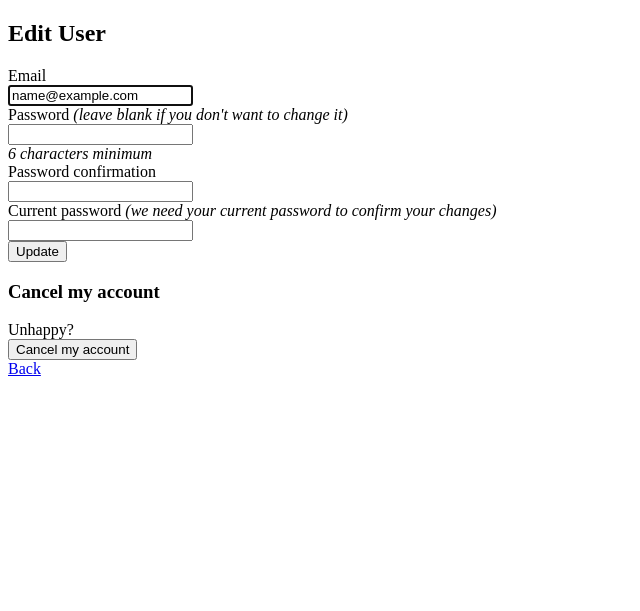
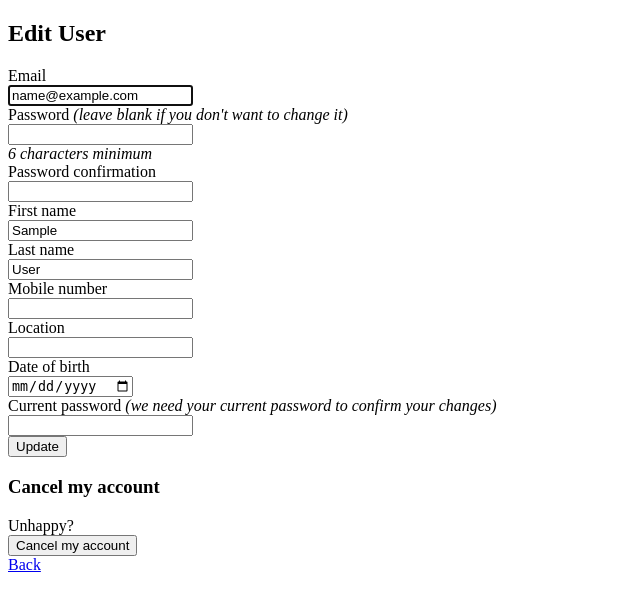
Before and after one commit to aamirkhan237/Dailyrails, a Rails app: page /users/edit in a window 1280 px wide. Shown: the top 611 px of the page, without its empty margins (0-640 px from the left). Run offline with Rails 7, Linux system fonts and the light colour scheme; the visitor is signed in with stand-in values (Sample User, id 1); some libraries are stand-ins or nearby versions.

Commit message:
Added Field for signup page

```diff
--- a/app/controllers/users/registrations_controller.rb
+++ b/app/controllers/users/registrations_controller.rb
@@ -1,8 +1,8 @@
 # frozen_string_literal: true
+class Users::RegistrationsController < Devise::RegistrationsController
+  before_action :configure_sign_up_params, only: [:create]
+  before_action :configure_account_update_params, only: [:update]
 
-class Users::RegistrationsController < Devise::RegistrationsController
-  # before_action :configure_sign_up_params, only: [:create]
-  # before_action :configure_account_update_params, only: [:update]
 
   # GET /resource/sign_up
   # def new
@@ -38,12 +38,19 @@ class Users::RegistrationsController < Devise::RegistrationsController
   #   super
   # end
 
-  # protected
+  protected
 
   # If you have extra params to permit, append them to the sanitizer.
   # def configure_sign_up_params
   #   devise_parameter_sanitizer.permit(:sign_up, keys: [:attribute])
   # end
+  def configure_sign_up_params
+    devise_parameter_sanitizer.permit(:sign_up, keys: [:first_name, :last_name, :mobile_number, :location, :date_of_birth])
+  end
+
+  def configure_account_update_params
+    devise_parameter_sanitizer.permit(:account_update, keys: [:first_name, :last_name, :mobile_number, :location, :date_of_birth])
+  end
 
   # If you have extra params to permit, append them to the sanitizer.
   # def configure_account_update_params
--- a/app/models/user.rb
+++ b/app/models/user.rb
@@ -4,6 +4,8 @@ class User < ApplicationRecord
   devise :database_authenticatable, :registerable,
          :recoverable, :rememberable, :validatable, :omniauthable,
          omniauth_providers: [:google_oauth2,:facebook]
+         validates :first_name, :last_name, :mobile_number, :location, :date_of_birth, presence: true
+
          def self.from_omniauth(auth)
           name_split = auth.info.name.split(" ")
           user = User.where(email: auth.info.email).first
--- a/app/views/devise/registrations/edit.html.erb
+++ b/app/views/devise/registrations/edit.html.erb
@@ -1,43 +1,73 @@
+<div class="container">
+  <div class="row justify-content-center">
+    <div class="col-md-6">
       <h2>Edit <%= resource_name.to_s.humanize %></h2>
 
       <%= form_for(resource, as: resource_name, url: registration_path(resource_name), html: { method: :put }) do |f| %>
         <%= render "devise/shared/error_messages", resource: resource %>
 
-  <div class="field">
+        <div class="form-group">
           <%= f.label :email %><br />
-    <%= f.email_field :email, autofocus: true, autocomplete: "email" %>
+          <%= f.email_field :email, autofocus: true, autocomplete: "email", class: "form-control" %>
         </div>
 
         <% if devise_mapping.confirmable? && resource.pending_reconfirmation? %>
           <div>Currently waiting confirmation for: <%= resource.unconfirmed_email %></div>
         <% end %>
 
-  <div class="field">
+        <div class="form-group">
           <%= f.label :password %> <i>(leave blank if you don't want to change it)</i><br />
-    <%= f.password_field :password, autocomplete: "new-password" %>
+          <%= f.password_field :password, autocomplete: "new-password", class: "form-control" %>
           <% if @minimum_password_length %>
             <br />
             <em><%= @minimum_password_length %> characters minimum</em>
           <% end %>
         </div>
 
-  <div class="field">
+        <div class="form-group">
           <%= f.label :password_confirmation %><br />
-    <%= f.password_field :password_confirmation, autocomplete: "new-password" %>
+          <%= f.password_field :password_confirmation, autocomplete: "new-password", class: "form-control" %>
         </div>
 
-  <div class="field">
+        <div class="form-group">
+          <%= f.label :first_name %><br />
+          <%= f.text_field :first_name, class: "form-control" %>
+        </div>
+
+        <div class="form-group">
+          <%= f.label :last_name %><br />
+          <%= f.text_field :last_name, class: "form-control" %>
+        </div>
+
+        <div class="form-group">
+          <%= f.label :mobile_number %><br />
+          <%= f.text_field :mobile_number, class: "form-control" %>
+        </div>
+
+        <div class="form-group">
+          <%= f.label :location %><br />
+          <%= f.text_field :location, class: "form-control" %>
+        </div>
+
+        <div class="form-group">
+          <%= f.label :date_of_birth %><br />
+          <%= f.date_field :date_of_birth, class: "form-control" %>
+        </div>
+
+        <div class="form-group">
           <%= f.label :current_password %> <i>(we need your current password to confirm your changes)</i><br />
-    <%= f.password_field :current_password, autocomplete: "current-password" %>
+          <%= f.password_field :current_password, autocomplete: "current-password", class: "form-control" %>
         </div>
 
         <div class="actions">
-    <%= f.submit "Update" %>
+          <%= f.submit "Update", class: "btn btn-primary" %>
         </div>
       <% end %>
 
       <h3>Cancel my account</h3>
+      <div>Unhappy? <%= button_to "Cancel my account", registration_path(resource_name), data: { confirm: "Are you sure?", turbo_confirm: "Are you sure?" }, method: :delete, class: "btn btn-danger" %></div>
 
-<div>Unhappy? <%= button_to "Cancel my account", registration_path(resource_name), data: { confirm: "Are you sure?", turbo_confirm: "Are you sure?" }, method: :delete %></div>
-
-<%= link_to "Back", :back %>
+      <%= link_to "Back", :back, class: "btn btn-secondary" %>
+    </div>
+  </div>
+</div>
```
Also changed, not shown: app/views/devise/registrations/new.html.erb (+38 -7 lines), db/migrate/20240420173300_add_custom_fields_to_users.rb (added, +9 -0 lines), db/schema.rb. Lines whose indentation alone changed are shown as unchanged.
